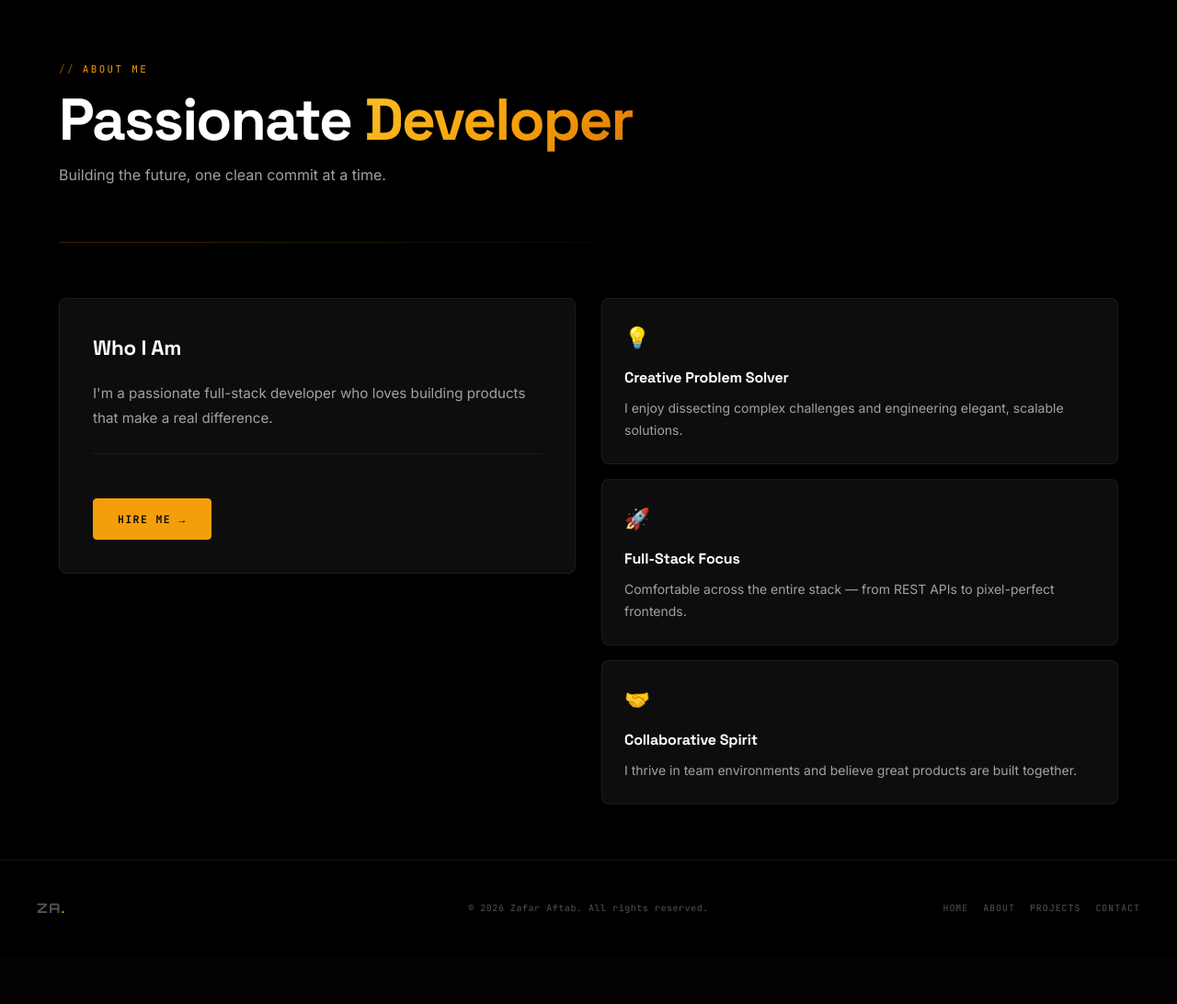
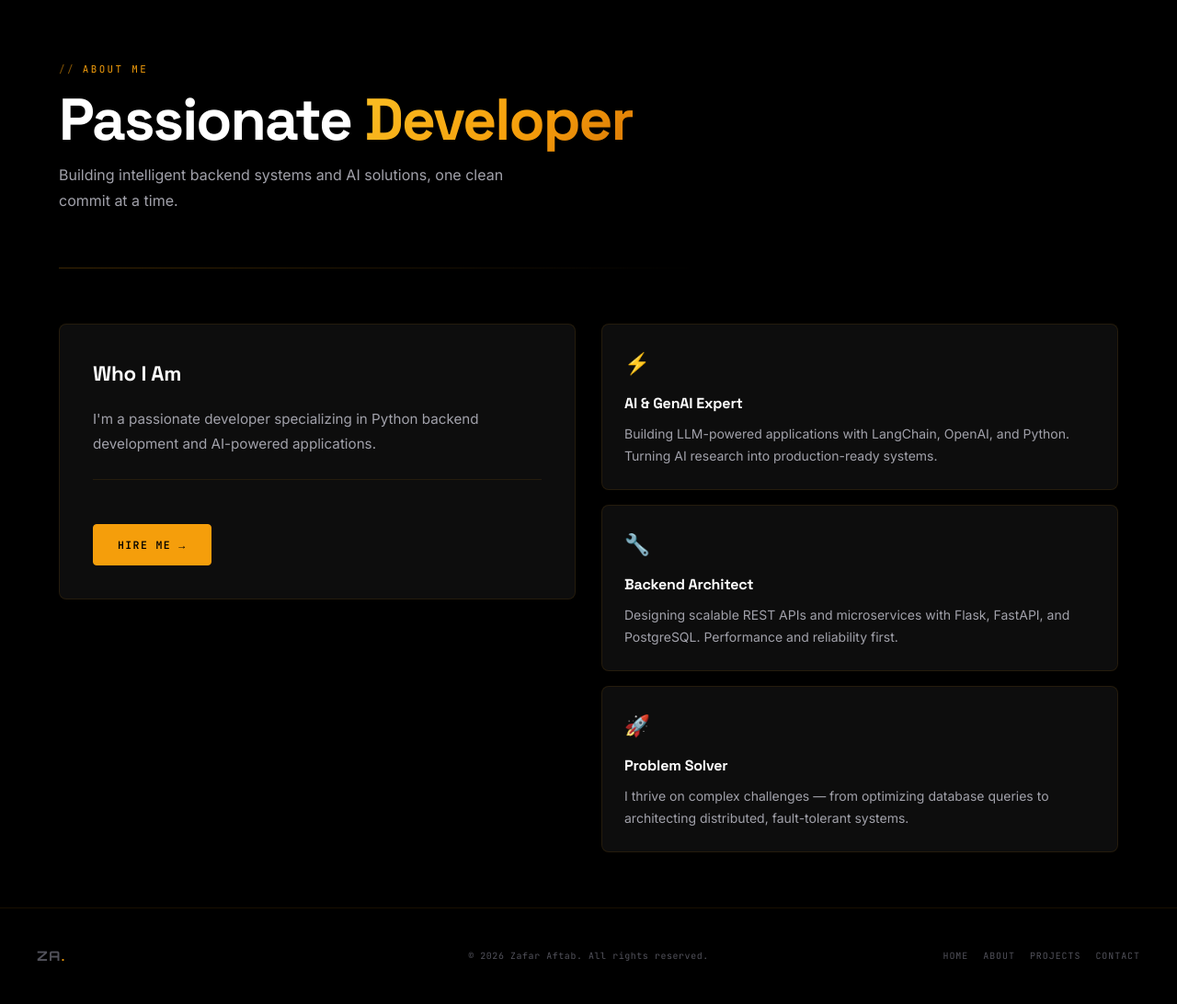
Before and after one commit to zafaraftab1/myPortfolio, a Python web app: template templates/about.html in a window 1280 px wide. Shown: the part 64-1156 px from the top of the page at 92% size. Before the commit the page ends 1057 px from the top, so only its background shows below. Run offline with Jinja, Linux system fonts and the light colour scheme; the template is opened without the code that fills it, so the values that code supplies are empty; some libraries are stand-ins or nearby versions.

Commit message:
Making a fresh look of UI

```diff
--- a/templates/about.html
+++ b/templates/about.html
@@ -1,33 +1,33 @@
 {% extends "layout.html" %}
 
-{% block title %}About{% endblock %}
+{% block title %}About — Zafar Aftab{% endblock %}
 
 {% block content %}
 
 <div class="page-hero reveal">
-    <span class="section-eyebrow">About Me</span>
+  <span class="page-hero-eyebrow">About Me</span>
   <h1 class="page-hero-title">Passionate <span class="gradient-text">Developer</span></h1>
-    <p class="page-hero-sub">Building the future, one clean commit at a time.</p>
+  <p class="page-hero-sub">Building intelligent backend systems and AI solutions, one clean commit at a time.</p>
 </div>
 
 <!-- ===== ABOUT GRID ===== -->
 <section id="about-page">
   <div class="about-grid">
 
-        <!-- Left: bio + contact -->
+    <!-- Left: Bio -->
     <div class="about-card glass-card reveal">
       <h2>Who I Am</h2>
       {% if profile %}
         <p>{{ profile.summary }}</p>
-                <p>Based in <strong>{{ profile.location }}</strong>, I specialise in full-stack development with a focus on clean, performant, and maintainable code.</p>
+        <p>Based in <strong>{{ profile.location }}</strong>, I specialise in backend development with Python, Flask, and cutting-edge GenAI technologies — building systems that scale and perform.</p>
       {% else %}
-                <p>I'm a passionate full-stack developer who loves building products that make a real difference.</p>
+        <p>I'm a passionate developer specializing in Python backend development and AI-powered applications.</p>
       {% endif %}
 
       <div class="about-contact-list">
         {% if profile %}
           <div class="about-contact-item">
-                        <span class="ci-icon">📧</span>
+            <span class="ci-icon">✉</span>
             <a href="mailto:{{ profile.email }}">{{ profile.email }}</a>
           </div>
           {% if profile.phone %}
@@ -54,24 +54,25 @@
       </div>
     </div>
 
-        <!-- Right: highlight cards -->
+    <!-- Right: Highlights -->
     <div class="highlight-cards">
       <div class="highlight-card glass-card reveal">
-                <span class="h-icon">💡</span>
-                <h3>Creative Problem Solver</h3>
-                <p>I enjoy dissecting complex challenges and engineering elegant, scalable solutions.</p>
+        <span class="h-icon">⚡</span>
+        <h3>AI &amp; GenAI Expert</h3>
+        <p>Building LLM-powered applications with LangChain, OpenAI, and Python. Turning AI research into production-ready systems.</p>
+      </div>
+      <div class="highlight-card glass-card reveal">
+        <span class="h-icon">🔧</span>
+        <h3>Backend Architect</h3>
+        <p>Designing scalable REST APIs and microservices with Flask, FastAPI, and PostgreSQL. Performance and reliability first.</p>
       </div>
       <div class="highlight-card glass-card reveal">
         <span class="h-icon">🚀</span>
-                <h3>Full-Stack Focus</h3>
-                <p>Comfortable across the entire stack — from REST APIs to pixel-perfect frontends.</p>
-            </div>
-            <div class="highlight-card glass-card reveal">
-                <span class="h-icon">🤝</span>
-                <h3>Collaborative Spirit</h3>
-                <p>I thrive in team environments and believe great products are built together.</p>
+        <h3>Problem Solver</h3>
+        <p>I thrive on complex challenges — from optimizing database queries to architecting distributed, fault-tolerant systems.</p>
       </div>
     </div>
+
   </div>
 </section>
 
@@ -121,7 +122,9 @@
             <span class="skill-level">{{ skill.proficiency }}</span>
           </div>
           <div class="skill-bar">
-                                <div class="skill-bar-fill" data-width="{% if skill.proficiency == 'Expert' %}95{% elif skill.proficiency == 'Intermediate' %}70{% else %}40{% endif %}"></div>
+            <div class="skill-bar-fill"
+              data-width="{% if skill.proficiency == 'Expert' %}95{% elif skill.proficiency == 'Advanced' %}80{% elif skill.proficiency == 'Intermediate' %}65{% else %}40{% endif %}">
+            </div>
           </div>
         </div>
         {% endfor %}
@@ -131,24 +134,25 @@
   </div>
 </section>
 
+{% block scripts %}
 <script>
-    // Animate skill bars when they enter the viewport
-    const barObserver = new IntersectionObserver((entries) => {
-        entries.forEach(entry => {
+  var barObs = new IntersectionObserver(function (entries) {
+    entries.forEach(function (entry) {
       if (entry.isIntersecting) {
-                const fill = entry.target;
+        var fill = entry.target;
         fill.style.width = fill.dataset.width + '%';
-                barObserver.unobserve(fill);
+        barObs.unobserve(fill);
       }
     });
   }, { threshold: 0.3 });
 
-    document.querySelectorAll('.skill-bar-fill').forEach(el => {
+  document.querySelectorAll('.skill-bar-fill').forEach(function (el) {
     el.style.width = '0%';
-        el.style.transition = 'width 1s cubic-bezier(0.4, 0, 0.2, 1)';
-        barObserver.observe(el);
+    barObs.observe(el);
   });
 </script>
+{% endblock %}
+
 {% endif %}
 
 {% endblock %}
```
Lines whose indentation alone changed are shown as unchanged.
